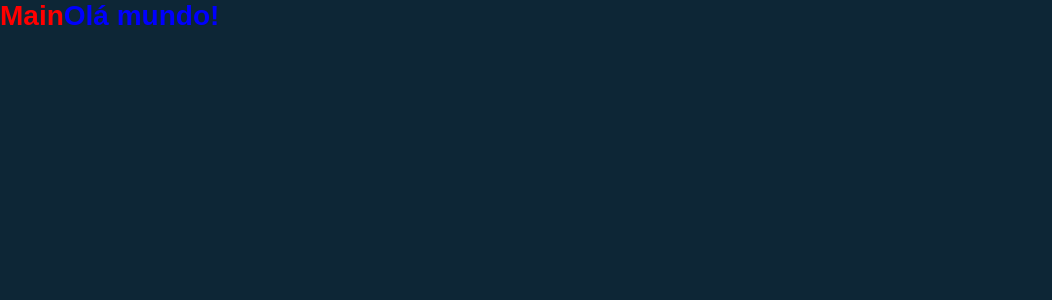
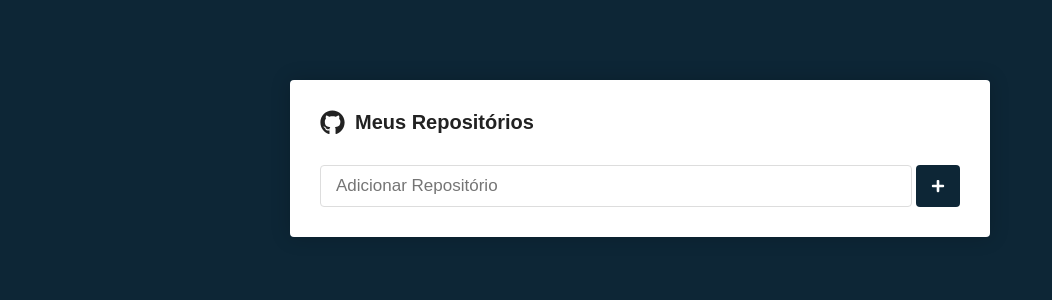
Before and after one commit to vitoria-cosmos/projeto-repos, a React (Create React App) app: page / in a window 1280 px wide. Shown: the top 300 px of the page, without its empty margins (0-1052 px from the left). Built offline with nearby package versions, Linux system fonts and the light colour scheme; the HTML template or start-up script is replaced by a standard one.

Commit message:
criando o conteúdo do projeto

```diff
--- a/package.json
+++ b/package.json
@@ -6,6 +6,7 @@
     "cra-template": "1.2.0",
     "react": "^19.0.0",
     "react-dom": "^19.0.0",
+    "react-icons": "^5.4.0",
     "react-router-dom": "^7.1.1",
     "react-scripts": "5.0.1",
     "styled-components": "^6.1.14"
--- a/src/pages/Main/index.js
+++ b/src/pages/Main/index.js
@@ -1,13 +1,26 @@
 import React from 'react';
 
-import { Title } from './styles';
+import { FaGithub, FaPlus } from 'react-icons/fa';
+
+import { Container, Form, SubmitButton } from './styles';
 
 export default function Main() {
     return (
-        <Title>
-            Main
-            <span>Olá mundo!</span>
-        </Title>
+        <Container>
+            <h1>
+                <FaGithub size={25}/>
+                Meus Repositórios
+            </h1>
+
+            <Form>
+                <input type='text' placeholder='Adicionar Repositório'/>
+
+                <SubmitButton>
+                    <FaPlus color='#fff'/>
+                </SubmitButton>
+
+            </Form>
+        </Container>
 
     )
 }
--- a/src/pages/Main/styles.js
+++ b/src/pages/Main/styles.js
@@ -2,10 +2,51 @@
 import styled from 'styled-components';
 
 // criar um h1
-export const Title = styled.h1`
-    color: #ff0000;
+export const Container = styled.div`
+    max-width: 700px;
+    background: #fff;
+    border-radius: 4px;
+    box-shadow: 0 0 20px rgba(0, 0, 0, 0.2);
+    padding: 30px;
+    margin: 80px auto;
 
-    span {
-        color: blue;
+    h1 {
+        font-size: 20px;
+        display: flex;
+        align-items: center;
+        flex-direction: row;
+
+        svg {
+        margin-right: 10px;
     }
+    }
+
+
 `;
+
+export const Form = styled.form`
+    margin-top: 30px;
+    display: flex;
+    flex-direction: row;
+
+    /* o input vai pegar toda a largura da nossa tela */
+    input {
+        flex: 1;
+        border: 1px solid #ddd;
+        padding: 10px 15px;
+        border-radius: 4px;
+        font-size: 17px;
+    }
+
+`;
+
+export const SubmitButton = styled.button`
+    background: #0d2636;
+    border: 0;
+    border-radius: 4px;
+    margin-left: 4px;
+    padding: 0 15px;
+    display: flex;
+    justify-content: center;
+    align-items: center;
+`;
```
Also changed, not shown: 1 other file (tests, documents, lock files or other folders).
